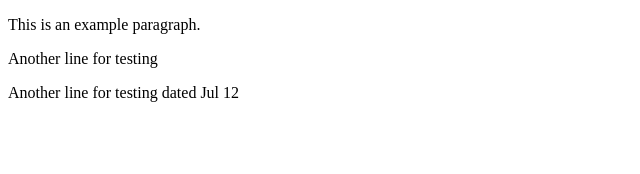
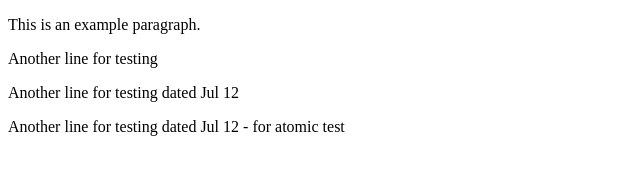
Before and after one commit to roshmaran/turbo-eureka, a plain HTML site: page index.html in a window 1280 px wide. Shown: the whole page, without its empty margins (0-640 px from the left). Drawn offline with Linux system fonts and the light colour scheme.

Commit message:
Update index.html

```diff
--- a/index.html
+++ b/index.html
@@ -7,6 +7,6 @@
     <p>This is an example paragraph.
     <p>Another line for testing</p>
     <p>Another line for testing dated Jul 12</p>
-
+    <p>Another line for testing dated Jul 12 - for atomic test</p>
   </body>
 </html>
```
